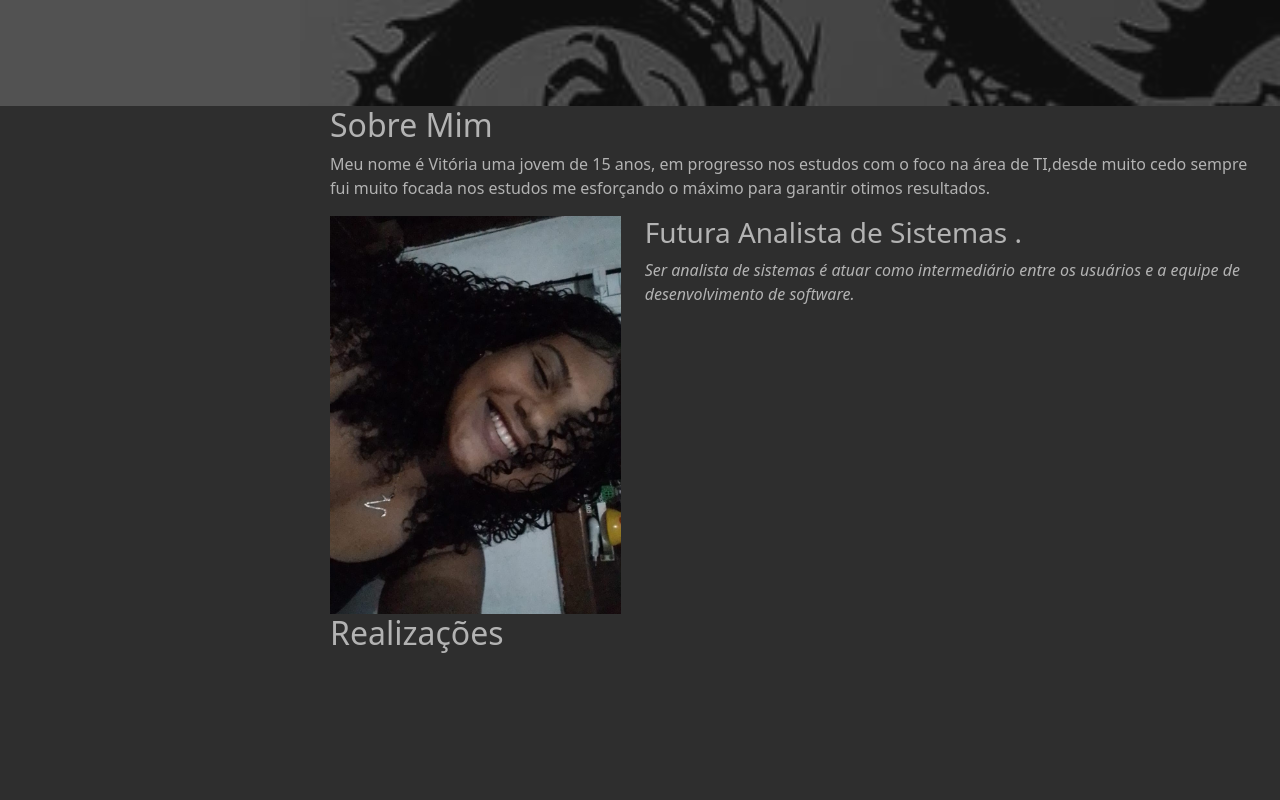
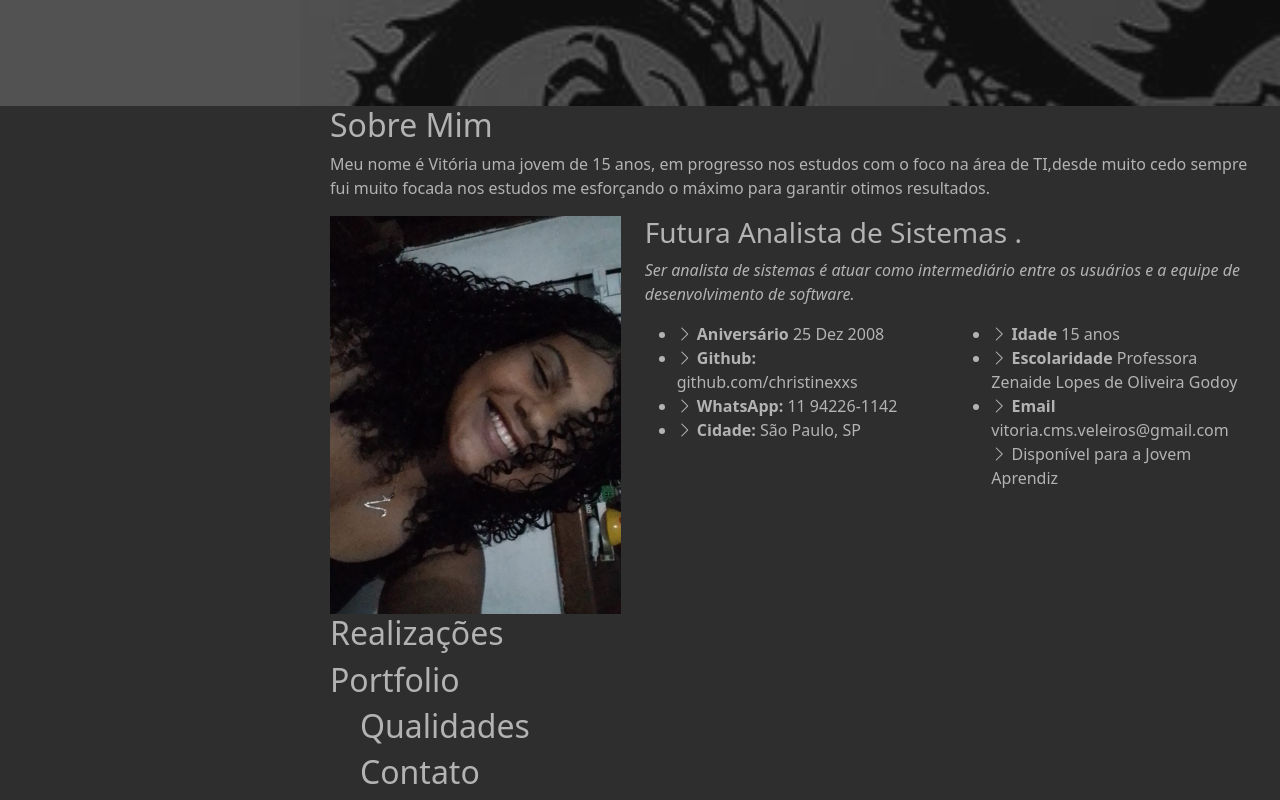
Before and after one commit to christinexxs/iPortfolioDigital., a plain HTML site: page index.html in a window 1280 px wide. Shown: the part 694-1494 px from the top of the page. Before the commit the page ends 1355 px from the top, so only its background shows below. Drawn offline with nearby package versions, Linux system fonts and the light colour scheme; a script that the page names is missing; a web font is replaced by a local one.

Commit message:
update sobre html

```diff
--- a/index.html
+++ b/index.html
@@ -133,6 +133,56 @@
                                                                 <p class="fst-italic">
                                                                     Ser analista de sistemas é atuar como intermediário entre os usuários e a equipe de desenvolvimento de software.
                                                                 </p>
+                                                                        <div class="row">
+                                                                            <div class="col-lg-6">
+                                                                                <ul>
+                                                                                    <li>
+                                                                                        <i class="bi bi-chevron-right"></i>
+                                                                                        <strong>Aniversário</strong>
+                                                                                        <span>25 Dez 2008</span>
+                                                                                    </li>
+                                                                                    <li>
+                                                                                        <i class="bi bi-chevron-right"></i>
+                                                                                        <strong>Github:</strong>
+                                                                                        <span>github.com/christinexxs</span>
+                                                                                    </li>
+                                                                                    <li>
+                                                                                        <i class="bi bi-chevron-right"></i>
+                                                                                        <strong>WhatsApp:</strong>
+                                                                                        <span>11 94226-1142</span>
+                                                                                    </li>
+                                                                                    <li>
+                                                                                        <i class="bi bi-chevron-right"></i>
+                                                                                        <strong>Cidade:</strong>
+                                                                                        <span>São Paulo, SP</span>
+                                                                                    </li>
+                                                                                </ul>
+                                                                            </div><!-- fim col-lg-6 1 -->
+                                                                            <div class="col-lg-6">
+                                                                                <ul>
+                                                                                    <li>
+                                                                                        <i class="bi bi-chevron-right"></i>
+                                                                                        <strong>Idade</strong>
+                                                                                        <span> 15 anos</span>
+                                                                                    </li>
+                                                                                    <li>
+                                                                                        <i class="bi bi-chevron-right"></i>
+                                                                                        <strong>Escolaridade</strong>
+                                                                                        <span>Professora Zenaide Lopes de Oliveira Godoy</span>
+                                                                                    </li>
+                                                                                    <li>
+                                                                                        <i class="bi bi-chevron-right"></i>
+                                                                                        <strong>Email</strong>
+                                                                                        <span>vitoria.cms.veleiros@gmail.com</span>
+                                                                                    </li>
+                                                                                    <i class="bi bi-chevron-right"></i>
+                                                                                    <strong></strong>
+                                                                                    <span>Disponível para a Jovem Aprendiz</span>
+                                                                                </li>
+
+                                                                                </ul>
+                                                                            </div>
+                                                                        </div>
                                                         </div> <!--fim Content-->
 
 
@@ -150,6 +200,23 @@
                                         <h2>Realizações</h2>
                                     </div>
                             </div>
+
+                            <div class="container">
+                                <div class="section-title">
+                                    <h2>Portfolio</h2>
+                                </div>
+
+                                <div class="container">
+                                    <div class="section-title">
+                                        <h2>Qualidades</h2>
+                                    </div>
+                            </div>
+                            <div class="container">
+                                <div class="section-title">
+                                    <h2>Contato</h2>
+                                </div>
+                             </div>
+                        </div>
                         </section> <!-- fim facts-->
 
 
```
